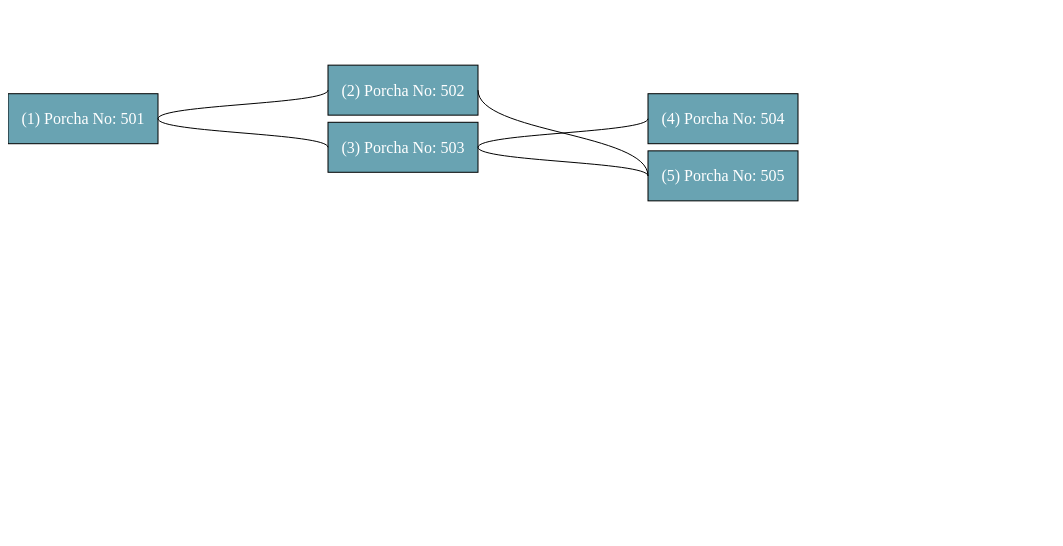
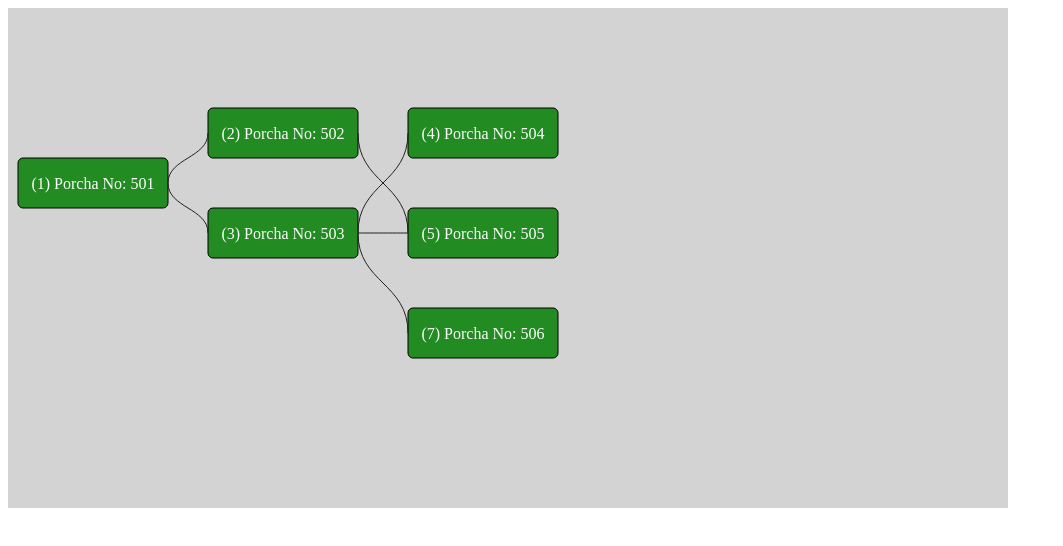
Before and after one commit to ehsanmunna/d3treeNparent, a plain HTML site: page src/index.html in a window 1280 px wide. Shown: the whole page, without its empty margins (0-1063 px from the left). Drawn offline with nearby package versions, Linux system fonts and the light colour scheme.

Commit message:
tree node distance problem fixed

```diff
--- a/src/data.js
+++ b/src/data.js
@@ -5,4 +5,6 @@ var plaindata = [
     { uuid: 4, porchaNo: 504, parent: 3 },
     { uuid: 5, porchaNo: 505, parent: 3 },
     { uuid: 6, porchaNo: 505, parent: 2 },
+    { uuid: 7, porchaNo: 506, parent: 3 },
+    // { uuid: 8, porchaNo: 506, parent: 4 },
 ]
--- a/src/index.html
+++ b/src/index.html
@@ -1,3 +1,4 @@
+<link rel="stylesheet" href="style.css">
 <div>
     <div id="khatian"></div>
 </div>
@@ -5,6 +6,7 @@
 <script src="https://cdn.jsdelivr.net/npm/d3-hierarchy@3"></script>
 <script src="https://cdn.jsdelivr.net/npm/d3-path@3"></script>
 <script src="https://cdn.jsdelivr.net/npm/d3-shape@3"></script>
+<script src="https://cdn.jsdelivr.net/npm/d3-transition@3"></script>
 <!-- <script src="https://cdn.skypack.dev/d3-force@3"></script> -->
 <!-- <script src="https://d3js.org/d3.v7.min.js"></script> -->
 <script src="data.js"></script>
--- a/src/script.js
+++ b/src/script.js
@@ -3,13 +3,12 @@
 
 (function () {
 
-    var height = 300;
-    var width = 800;
+    var height = 500;
+    var width = 1000;
     var rectWidth = 150;
     var recthight = 50;
+    var nodeGap = rectWidth + 50;
 
-    // remove child of a parent test perpose
-    // plaindata = removeChildOf(3)
     var data = getUniquAndMultipleData(plaindata);
     update(data.uniqData, data.multipleData);
     var plaindataCopy = JSON.parse(JSON.stringify(plaindata));
@@ -18,45 +17,58 @@
             .id(function (d) { return d.uuid })
             .parentId(function (d) { return d.parent })(uniqData);
         var treeData = d3.tree()
-            .separation(function (a, b) { return (a.parent == b.parent ? 1 : 2); })
+        .nodeSize([50,150])
             .size([height - 100, width - 160])
             (root);
+        // treeData.forEach(function(d) {
+        //     d.y = (d.depth === 0 ? 50 : d.depth * 200);
+        //   })
+        chengeCord(treeData)
+        function chengeCord(d){
+            d.y = (d.depth === 0 ? 10 : d.depth * nodeGap);
+            if (d.children && d.children.length > 0) {
+                for (let i = 0; i < d.children.length; i++) {
+                    const element = d.children[i];
+                    chengeCord(element);
+                }
+            }
+        }
         var linksData = treeData.links();
         linksData = getNewLink(linksData, multipleData)
         var selection = d3.select("#khatian");
         var svg = selection.append("svg").attr("width", width).attr("height", height);
+
         renderRectangle(svg, treeData, rectWidth, recthight);
         renderLinks(svg, linksData, rectWidth, recthight);
-
+        // var t = d3.transition()
+        // .duration(750)
+        // .ease(d3.easeLinear)
         // var treeState = new Array();
 
         var allRect = d3.selectAll("#khatian").selectAll('rect');
-        allRect
-            .on('click', function (event, nodeData) {
+        // allRect.transition(t)
+        allRect.on('click', toggleChild);
+
+        function toggleChild(event, nodeData) {
             var id = nodeData.data.uuid;
             // if copy hase data and plaindata hase no data then its collaps
-                if (hasChild(id, plaindataCopy).state && hasChild(id, plaindata).state) {
-                    // plaindata = [...plaindata, ...hasChild(id).item]
-                    plaindata = removeChildOf(id)
+            var hasChildFromCopy = hasChild(id, plaindataCopy);
+            if (hasChildFromCopy.state && hasChild(id, plaindata).state) {
+                plaindata = removeChildOf(id);
             }
             else {
-                    plaindata = [...plaindata, ...hasChild(id, plaindataCopy).item]
+                plaindata = [...plaindata, ...hasChildFromCopy.item];
             }
-
-
 
             var data = getUniquAndMultipleData(plaindata);
             d3.selectAll("#khatian").select('svg').remove()
             update(data.uniqData, data.multipleData);
 
-                // console.log(data.uniqData)
-                // console.log('treeState', treeState)
-                console.log('plaindata', plaindata)
-                console.log('plaindataCopy', plaindataCopy)
-                console.log('has child', hasChild(nodeData.data.uuid, plaindataCopy));
+            // console.log('plaindata', plaindata)
+            // console.log('plaindataCopy', plaindataCopy)
+            // console.log('has child', hasChild(nodeData.data.uuid, plaindataCopy));
 
-            });
-
+        }
         function hasChild(id, items) {
             var child = items ? items.filter(e => e.parent == id) : [];
             return {
--- /dev/null
+++ b/src/style.css
@@ -0,0 +1,10 @@
+svg{
+    background: lightgray;
+}
+
+path, polyline {
+    fill: 'none';
+    stroke: #231F20;
+    /* vector-effect: non-scaling-st    roke; */
+    stroke-width: 1;
+}
--- a/src/svg.js
+++ b/src/svg.js
@@ -1,6 +1,7 @@
 /* funcations */
 
 function renderRectangle(svg, treeData, rectWidth, recthight) {
+
     var svgG = svg
         .selectAll('g')
         .data(treeData)
@@ -9,19 +10,16 @@ function renderRectangle(svg, treeData, rectWidth, recthight) {
 
     // Add rectangle
     svgG.append('rect')
+        // .transition(t)
         .attr('x', (d) => { return d.y })
         .attr('y', (d) => { return d.x })
+        .attr('rx', 5)
+        .attr('ry', 5)
         .attr('width', rectWidth)
         .attr('height', recthight)
         .attr('stroke', 'black')
-        .attr('fill', '#69a3b2')
-        // .on('click', function(event, data) {
-        //     console.log(event)
-        //     // d3.select(this).attr('class', 'cllaps')
-        //     // plaindata = removeChildOf(3)
-        //     // var data = getUniquAndMultipleData(plaindata);
-        //     // update(data.uniqData, data.multipleData);
-        // });
+        .attr('fill', '#228B22')
+
 
     svgG.append("text")
         .attr("x", (d) => { return d.y + (rectWidth / 2) })
@@ -31,9 +29,8 @@ function renderRectangle(svg, treeData, rectWidth, recthight) {
         .attr("fill", "#fff")
         .text((t) => {
             return `(${t.data.uuid}) Porcha No: ${t.data.porchaNo}`
-        }).attr('pointer-events', 'none');
-    // svgG
-    // .transition()
+        })
+        .attr('pointer-events', 'none');
 }
 
 
@@ -52,8 +49,11 @@ function renderLinks(svg, linksData, rectWidth, recthight) {
         .data(linksData)
         .enter()
         .append("svg:path")
+        // .attr('marker-start', 'url(#pointer)')
         .attr("class", "link")
         .attr("fill", "none")
-        .attr("stroke", "#000")
+        // .style("stroke-width", function(d) { return Math.sqrt(d.value)})
+        .style("stroke-width", 1)
+        .attr("stroke", "#2c2c2c")
         .attr("d", diagonal)
 }
```
Also changed, not shown: src/helper.js (line endings or trailing spaces). Lines whose indentation alone changed are shown as unchanged.
